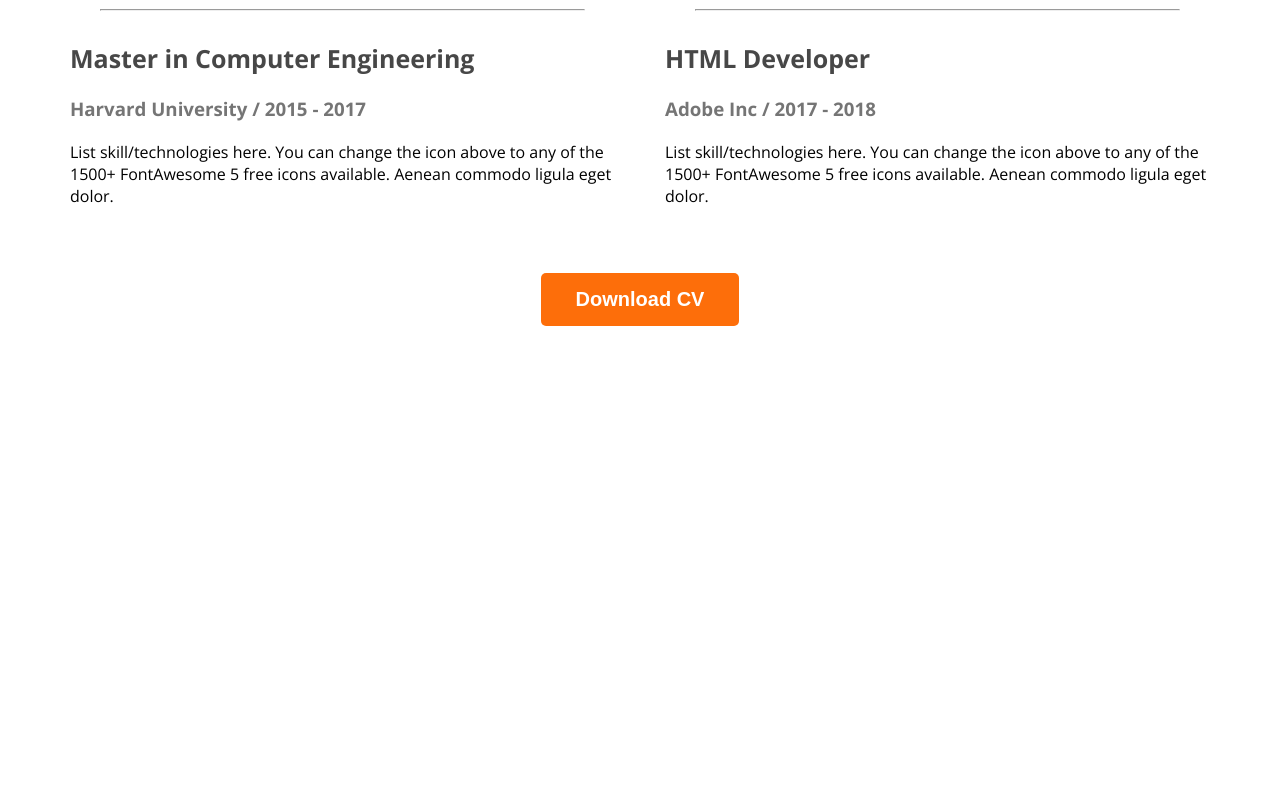
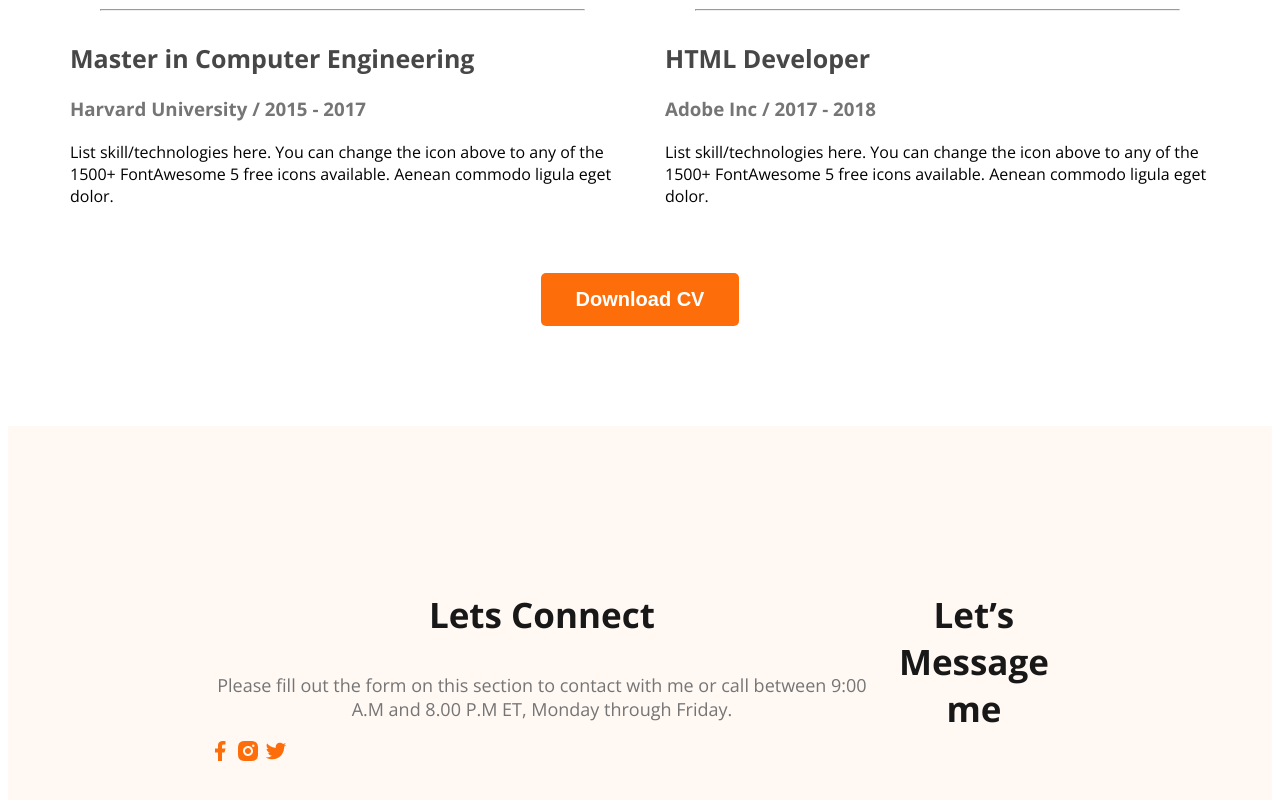
Before and after one commit to Rahib38/web-dev-protfolio, a plain HTML site: page index.html in a window 1280 px wide. Shown: the part 2796-3596 px from the top of the page. Before the commit the page ends 3130 px from the top, so only its background shows below. Drawn offline with nearby package versions, Linux system fonts and the light colour scheme.

Commit message:
added a basic footer

```diff
--- a/index.html
+++ b/index.html
@@ -143,7 +143,18 @@
         </section>
     </main>
     <footer>
-
+        <div class="footer-column">
+            <h3 class="section-title">Lets Connect</h3>
+            <p class="section-description">Please fill out the form on this section to contact with me or call between 9:00 A.M and 8.00 P.M ET, Monday through Friday.</p>
+            <div class="social-link">
+                <a href=""><img src="./images/icons/facebook.png" alt=""></a>
+                <a href=""><img src="./images/icons/insta.png" alt=""></a>
+                <a href=""><img src="./images/icons/twitter.png" alt=""></a>
+            </div>
+        </div>
+        <div class="footer-column">
+            <h3 class="section-title">Let’s Message me</h3>
+        </div>
     </footer>
 </body>
 </html>
--- a/styles/protfolio.css
+++ b/styles/protfolio.css
@@ -177,3 +177,10 @@ main {
     text-align: center;
     margin-top: 50px;
 }
+/*footer style*/
+footer{
+    display: flex;
+    background-color:  #FFF8F3;
+    margin-top: 100px;
+    padding: 130px 200px;
+}
```
